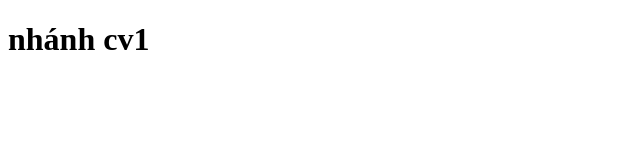
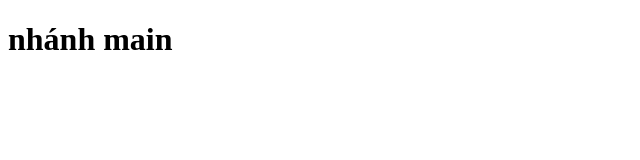
Before and after one commit to trantangtuan/du-an-branch, a plain HTML site: page index.html in a window 1280 px wide. Shown: the full height of the page, 0-640 px from the left. Drawn offline with Linux system fonts and the light colour scheme.

Commit message:
first commit

```diff
--- a/index.html
+++ b/index.html
@@ -6,6 +6,6 @@
     <title>Main</title>
   </head>
   <body>
-    <h1>nhánh cv1</h1>
+    <h1>nhánh main</h1>
   </body>
 </html>
```
